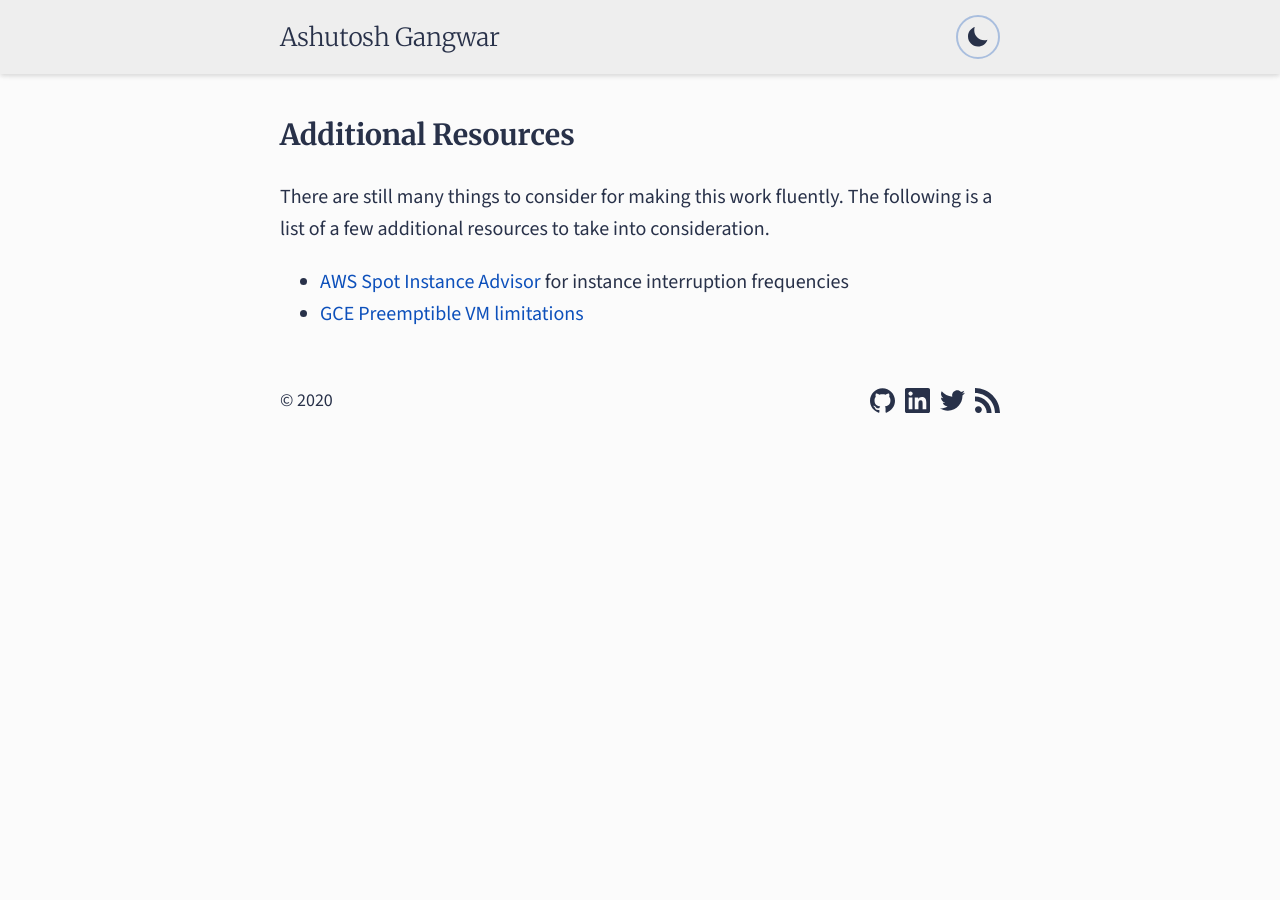
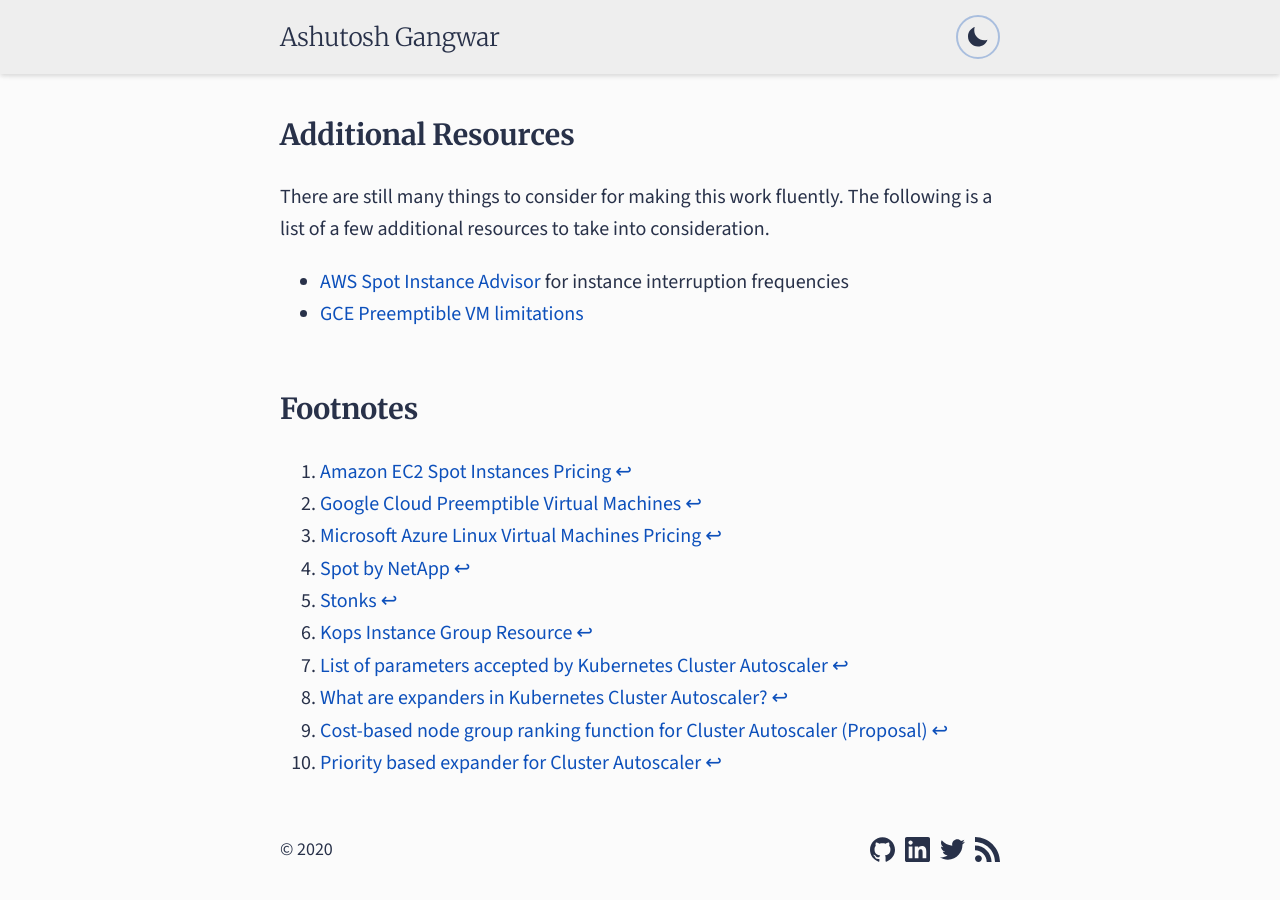
Before and after one commit to ashutoshgngwr/ashutoshgngwr.github.io, a Jekyll site: the page built from _posts/2020-06-28-autoscalable-kubernetes-cluster-with-preemptible-nodes.md, in a window 1280 px wide and 900 px high, scrolled down 3841 px. Built offline with Jekyll 4.4.1, drawn with Linux system fonts in a browser that asks for light colours; formulas are drawn with MathJax 3; before the commit the page ends 4292 px from its top, so only the background shows below that; some of the changed text lies outside the part shown.

Commit message:
update footnotes markup in existing posts

````diff
--- a/_posts/2020-06-28-autoscalable-kubernetes-cluster-with-preemptible-nodes.md
+++ b/_posts/2020-06-28-autoscalable-kubernetes-cluster-with-preemptible-nodes.md
@@ -7,16 +7,15 @@ mathjax: true
 ---
 
 Preemptible VMs are a lot cheaper than non-preemptible on-demand VMs on all
-major public clouds. By a lot, I mean up to 80% more affordable
-<sup>[1][ref-1], [2][ref-2], [3][ref-3]</sup>. New businesses are emerging
-<sup>[4][ref-4]</sup> that allow enterprises to run their critical workloads
-on preemptible VMs by increasing the tolerance for the faults in the underlying
-infrastructure. With Kubernetes, it is rather easy to use preemptible instances
-since Kubernetes is moderately reactive to infrastructure faults.
+major public clouds. By a lot, I mean up to 80% more affordable. [^1] [^2] [^3]
+New businesses are emerging [^4] that allow enterprises to run their critical
+workloads on preemptible VMs by increasing the tolerance for the faults in the
+underlying infrastructure. With Kubernetes, it is rather easy to use preemptible
+instances since Kubernetes is moderately reactive to infrastructure faults.
 
 It is going to be a brief hypothesis since I don't have a Kubernetes cluster
 running to test it and derive any useful conclusions. My primary goal here is to
-document this for myself.<sup>[5][ref-5]</sup>
+document this for myself.[^5]
 
 ## Prerequisites
 
@@ -47,14 +46,14 @@ set this up, you can refer to [this how-to][kops-ig-spot-how-to].
 ### Cluster Autoscaler
 
 Instance Groups map to [Auto Scaling Groups in AWS][aws-ec2-asg], and [Instance
-Groups in GCE][gcp-ig].<sup>[6][ref-6]</sup> Cluster Autoscaler uses these
-vendor dependent APIs to scale an Instance Group. Cluster Autoscaler can work
-with many Instance Groups in a cluster, but it should be able to discover them.
+Groups in GCE][gcp-ig].[^6] Cluster Autoscaler uses these vendor dependent APIs
+to scale an Instance Group. Cluster Autoscaler can work with many Instance
+Groups in a cluster, but it should be able to discover them.
 
 To specify each Instance Group individually, we can pass them to the Cluster
 Autoscaler using `--nodes` flag. Alternatively, we can also set it up for
 auto-discovery using `--node-group-auto-discovery`. As the documentation states
-<sup>[7][ref-7]</sup>
+[^7]
 
 > **`nodes`**:
 > sets min, max size and other configuration data for a node group in a format
@@ -75,20 +74,20 @@ interface, use [`cloudLabels`][kops-ig-cloud-labels] in Instance Group spec.
 Once [cluster autoscaler][cluster-autoscaler] can discover these Instance
 Groups, we can move on to setting up a suitable expander. An **expander**
 defines the strategy used when autoscaling a cluster with many Instance
-Groups.<sup>[8][ref-8]</sup>
+Groups.[^8]
 
 #### Price-based expander
 
 It is only available for GCP GCE/GKE clusters. The price-based expander uses
-pseudo costs of instances to score Instance Groups.<sup>[9][ref-9]</sup> Since
-it doesn't use the actual cost matrix, it won't work out for our use-case as it
-should consider both preemptible and non-preemptible instance to cost the same.
+pseudo costs of instances to score Instance Groups.[^9] Since it doesn't use the
+actual cost matrix, it won't work out for our use-case as it should consider
+both preemptible and non-preemptible instance to cost the same.
 
 #### Priority-based expander
 
 A priority-based expander uses a user-defined priority list to score the
-Instance Groups in the cluster.<sup>[10][ref-10]</sup> To declare priorities,
-create a **ConfigMap** with name `cluster-autoscaler-priority-expander`, e.g.
+Instance Groups in the cluster.[^10] To declare priorities, create a
+**ConfigMap** with name `cluster-autoscaler-priority-expander`, e.g.
 
 ```yaml
 apiVersion: v1
@@ -133,6 +132,19 @@ following is a list of a few additional resources to take into consideration.
   frequencies
 - [GCE Preemptible VM limitations][gce-preemptible-limitations]
 
+## Footnotes
+
+[^1]: [Amazon EC2 Spot Instances Pricing][ref-1]
+[^2]: [Google Cloud Preemptible Virtual Machines][ref-2]
+[^3]: [Microsoft Azure Linux Virtual Machines Pricing][ref-3]
+[^4]: [Spot by NetApp][ref-4]
+[^5]: [Stonks][ref-5]
+[^6]: [Kops Instance Group Resource][ref-6]
+[^7]: [List of parameters accepted by Kubernetes Cluster Autoscaler][ref-7]
+[^8]: [What are expanders in Kubernetes Cluster Autoscaler?][ref-8]
+[^9]: [Cost-based node group ranking function for Cluster Autoscaler (Proposal)][ref-9]
+[^10]: [Priority based expander for Cluster Autoscaler][ref-10]
+
 [kops]: https://github.com/kubernetes/kops
 [cluster-autoscaler]: https://github.com/kubernetes/autoscaler/tree/master/cluster-autoscaler
 [kops-instance-groups]: https://github.com/kubernetes/kops/blob/master/docs/instance_groups.md
@@ -144,11 +156,11 @@ following is a list of a few additional resources to take into consideration.
 [aws-spot-advisor]: https://aws.amazon.com/ec2/spot/instance-advisor/
 [gce-preemptible-limitations]: https://cloud.google.com/compute/docs/instances/preemptible#limitations
 [ref-1]: https://aws.amazon.com/ec2/spot/pricing/
-[ref-2]: https://cloud.google.com/preemptible-vms#predictable-and-low-cost
-[ref-3]: https://azure.microsoft.com/en-in/pricing/details/virtual-machines/linux/#text-heading3
+[ref-2]: https://cloud.google.com/preemptible-vms
+[ref-3]: https://azure.microsoft.com/en-in/pricing/details/virtual-machines/linux/
 [ref-4]: https://spot.io
 [ref-5]: http://stankmemes.com/
-[ref-6]: https://kops.sigs.k8s.io/manifests_and_customizing_via_api/#instance-groups
+[ref-6]: https://kops.sigs.k8s.io/instance_groups/
 [ref-7]: https://github.com/kubernetes/autoscaler/blob/master/cluster-autoscaler/FAQ.md#what-are-the-parameters-to-ca
 [ref-8]: https://github.com/kubernetes/autoscaler/blob/master/cluster-autoscaler/FAQ.md#what-are-expanders
 [ref-9]: https://github.com/kubernetes/autoscaler/blob/master/cluster-autoscaler/proposals/pricing.md
````
Also changed, not shown: _posts/2020-09-29-afterthoughts-on-the-special-theory-of-relativity.md (+13 -7 lines).
